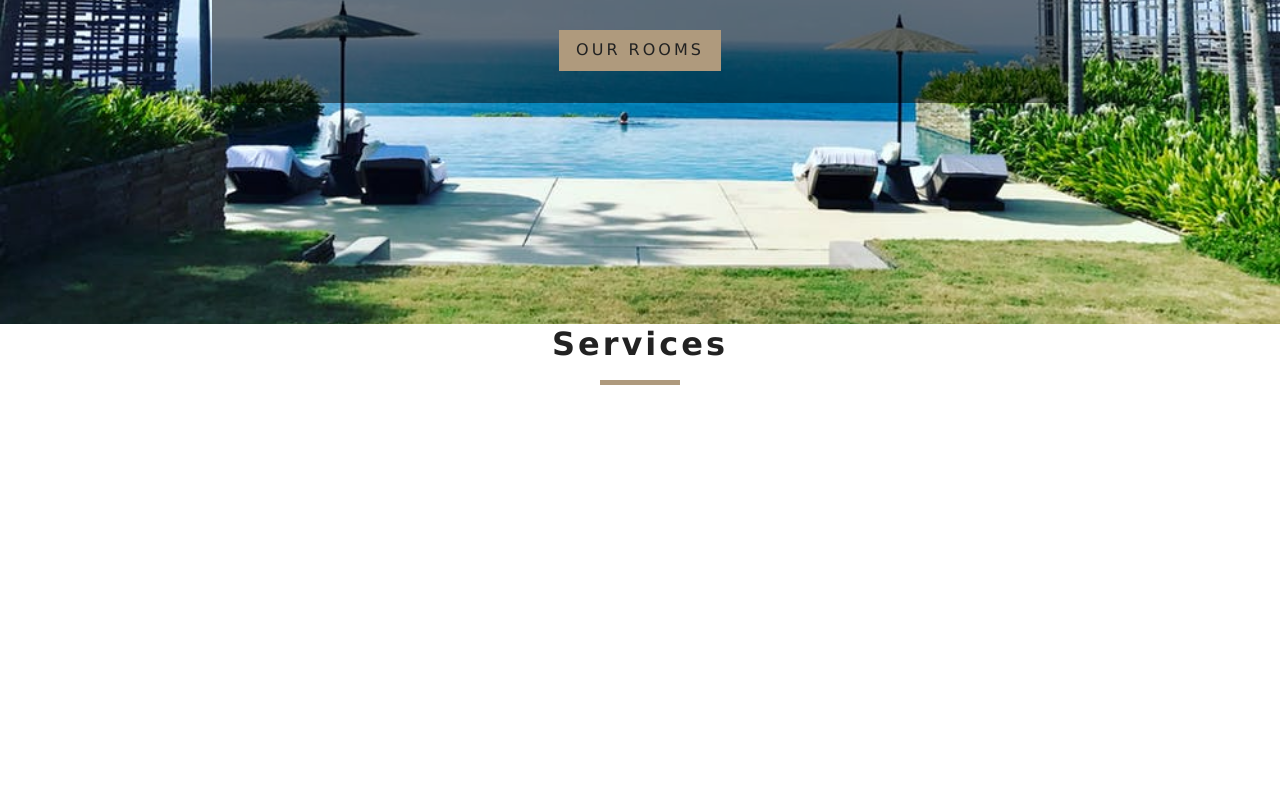
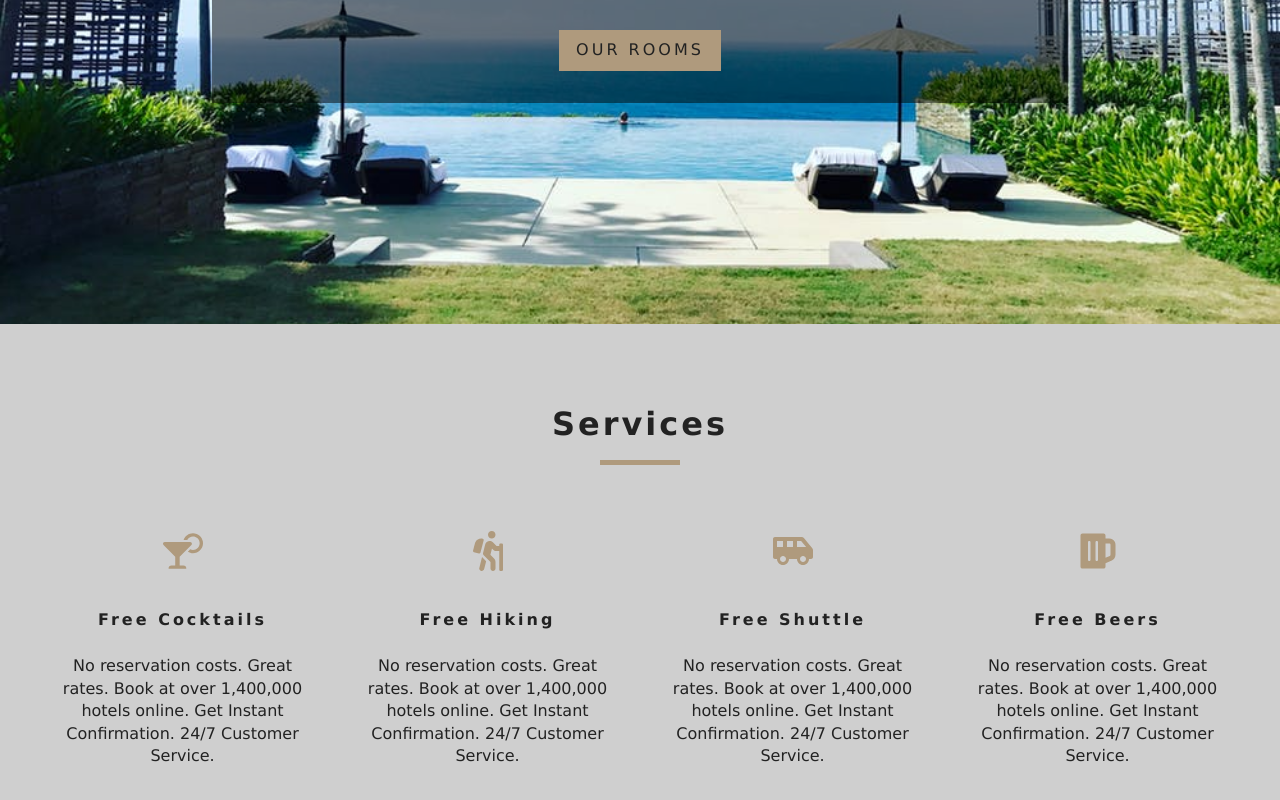
Before and after one commit to santoshkumar964887/reactjs-beach-resorts, a React (Create React App) app: page / in a window 1280 px wide. Shown: the part 476-1276 px from the top of the page. Before the commit the page ends 925 px from the top, so only its background shows below. Built offline with nearby package versions, Linux system fonts and the light colour scheme.

Commit message:
making Services component

```diff
--- a/src/App.css
+++ b/src/App.css
@@ -252,6 +252,7 @@ h6 {
 }
 .services h6 {
   letter-spacing: var(--mainSpacing);
+  text-transform: capitalize;
 }
 .services p {
   width: 80%;
--- a/src/components/Services.jsx
+++ b/src/components/Services.jsx
@@ -1,11 +1,51 @@
 import React, { Component } from "react";
 import Title from "./Title";
+import { FaCocktail, FaHiking, FaShuttleVan, FaBeer } from "react-icons/fa";
 export default class services extends Component {
+  state = {
+    services: [
+      {
+        icon: <FaCocktail />,
+        title: "free cocktails",
+        info:
+          "No reservation costs. Great rates. Book at over 1,400,000 hotels online. Get Instant Confirmation. 24/7 Customer Service.",
+      },
+      {
+        icon: <FaHiking />,
+        title: "free Hiking",
+        info:
+          "No reservation costs. Great rates. Book at over 1,400,000 hotels online. Get Instant Confirmation. 24/7 Customer Service.",
+      },
+      {
+        icon: <FaShuttleVan />,
+        title: "free Shuttle",
+        info:
+          "No reservation costs. Great rates. Book at over 1,400,000 hotels online. Get Instant Confirmation. 24/7 Customer Service.",
+      },
+      {
+        icon: <FaBeer />,
+        title: "free Beers",
+        info:
+          "No reservation costs. Great rates. Book at over 1,400,000 hotels online. Get Instant Confirmation. 24/7 Customer Service.",
+      },
+    ],
+  };
   render() {
     return (
-      <div>
+      <section className="services">
         <Title title="Services" />
-      </div>
+        <div className="services-center">
+          {this.state.services.map((item, index) => {
+            return (
+              <article key={index} className="service">
+                <span>{item.icon}</span>
+                <h6>{item.title}</h6>
+                <p>{item.info}</p>
+              </article>
+            );
+          })}
+        </div>
+      </section>
     );
   }
 }
```
Also changed, not shown: 1 other file (tests, documents, lock files or other folders).
